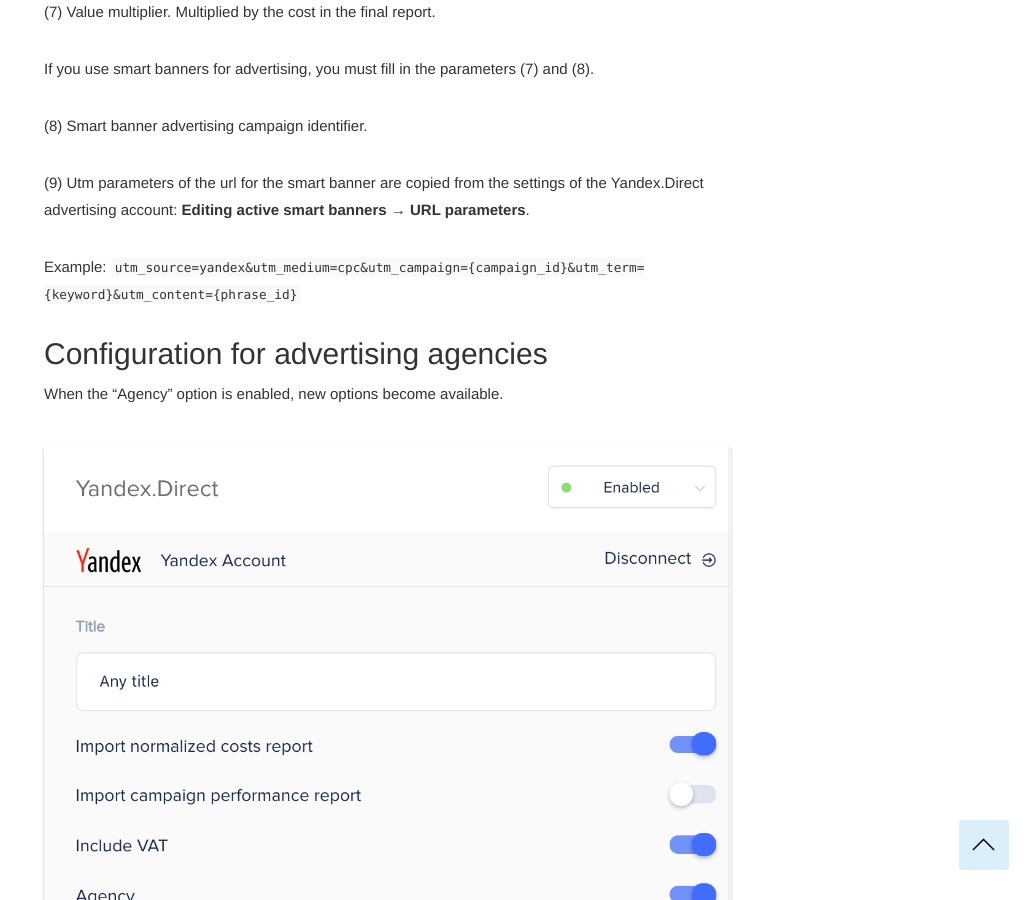
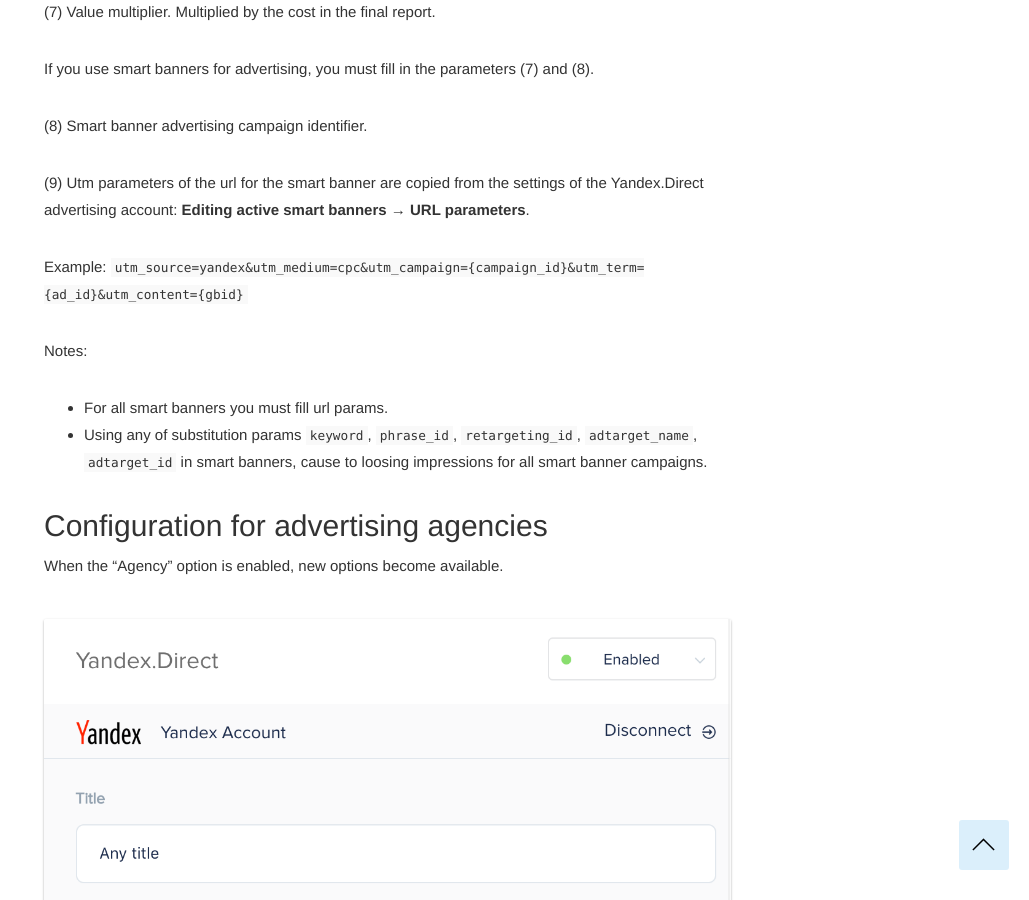
Before and after one commit to segmentstream-com/segmentstream-com.github.io, a Jekyll site: the page built from _docs/datasources/yandex direct.md, in a window 1280 px wide and 900 px high, scrolled down 2046 px. Shown: the whole window, without its empty margins (251-1280 px from the left). Built offline with Jekyll 4.4.1, drawn with Linux system fonts in a browser that asks for light colours; nearby versions of some CDN libraries; some of the changed text lies outside the part shown.

Commit message:
update YD smart banner docs

```diff
--- a/_docs/datasources/yandex direct.md
+++ b/_docs/datasources/yandex direct.md
@@ -41,7 +41,11 @@
 
 (9) Utm parameters of the url for the smart banner are copied from the settings of the Yandex.Direct advertising account: **Editing active smart banners** → **URL parameters**.
 
-Example: `utm_source=yandex&utm_medium=cpc&utm_campaign={campaign_id}&utm_term={keyword}&utm_content={phrase_id}`
+Example: `utm_source=yandex&utm_medium=cpc&utm_campaign={campaign_id}&utm_term={ad_id}&utm_content={gbid}`
+
+Notes:
+- For all smart banners you must fill url params.
+- Using any of substitution params `keyword`, `phrase_id`, `retargeting_id`, `adtarget_name`, `adtarget_id` in smart banners, cause to loosing impressions for all smart banner campaigns.
 
 ## Configuration for advertising agencies
 
@@ -74,3 +78,26 @@
 yandexDirectCosts_{login}_{DATE} - report containing information on clicks, impressions and cost in the context of advertisements
 
 For advertising agencies, the number of tables will be a multiple of the number of advertisers connected.
+
+## Substitution params
+
+You can use Yandex.Direct's dynamic parameters in ad urls and smart banners. List of supported substitutions:
+- `ad_id`
+- `banner_id`
+- `addphrases`
+- `campaign_id`
+- `device_type`
+- `gbid`
+- `keyword`
+- `phrase_id`
+- `retargeting_id`
+- `coef_goal_context_id`
+- `position_type`
+- `source`
+- `region_name`
+- `region_id`
+- `source_type`
+- `adtarget_name`
+- `adtarget_id`
+
+Read more about dynamic parameters: https://yandex.ru/support/direct/statistics/url-tags.html?lang=en
```
Also changed, not shown: other parts of _docs/datasources/yandex direct.md (+1 -1 lines).
